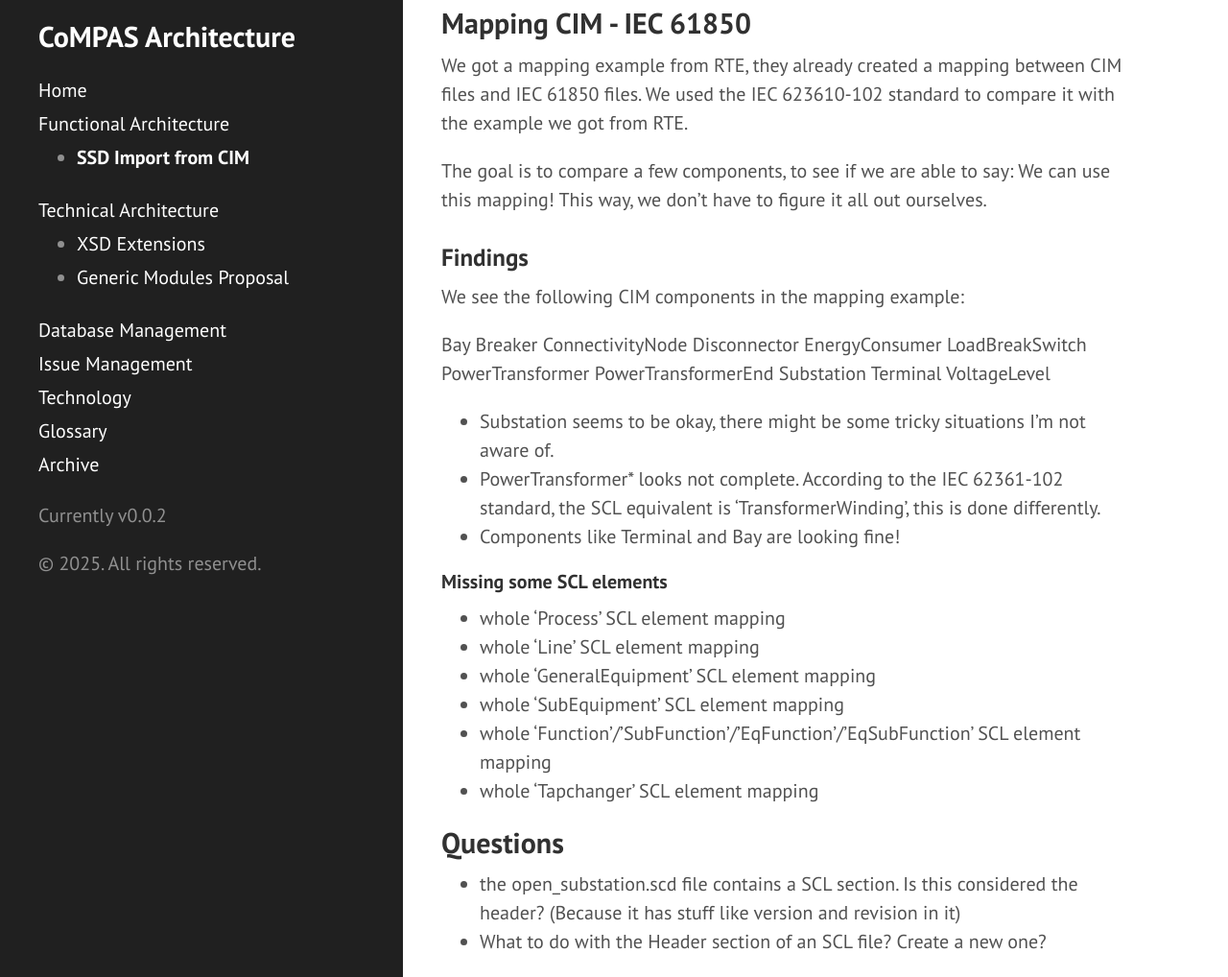
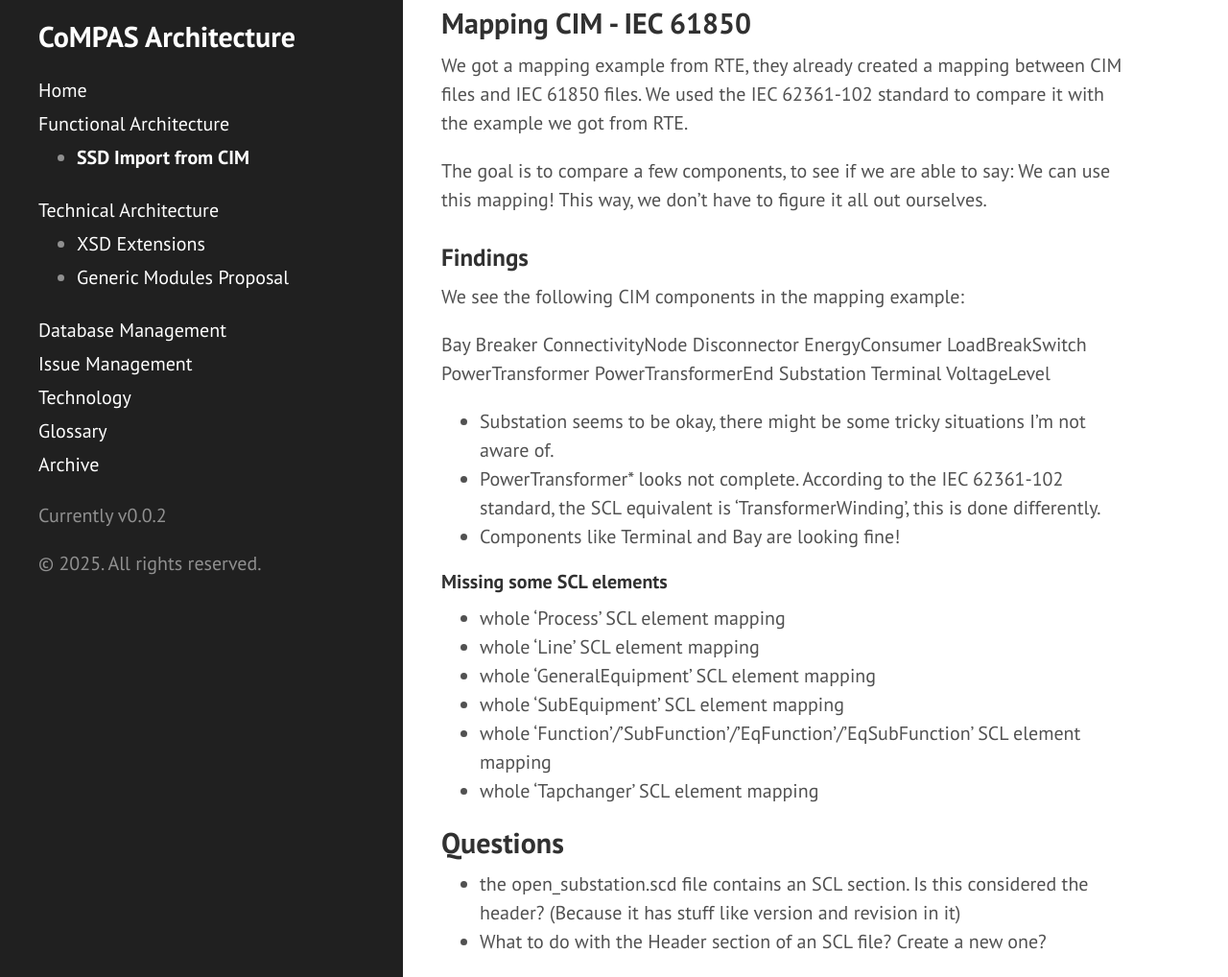
Before and after one commit to com-pas/compas-architecture, a Jekyll site: the page built from CIM_61850_MAPPING.md, in a window 1280 px wide and 1400 px high. Shown: the part 147-1165 px from the top of the window at 96% size. Built offline with Jekyll 4.4.1, drawn with Linux system fonts in a browser that asks for light colours; our own code applies the rules of GitHub Pages for plain Markdown files.

Commit message:
Update CIM_61850_MAPPING.md
fixed small typos

Signed-off-by: John Archer <jarcher@gmail.com>

```diff
--- a/CIM_61850_MAPPING.md
+++ b/CIM_61850_MAPPING.md
@@ -7,7 +7,7 @@ SPDX-License-Identifier: CC-BY-4.0
 ## Mapping CIM - IEC 61850
 
 We got a mapping example from RTE, they already created a mapping between CIM files and IEC 61850 files.
-We used the IEC 623610-102 standard to compare it with the example we got from RTE.
+We used the IEC 62361-102 standard to compare it with the example we got from RTE.
 
 The goal is to compare a few components, to see if we are able to say: We can use this mapping!
 This way, we don't have to figure it all out ourselves.
@@ -40,7 +40,7 @@ VoltageLevel
 - whole 'Tapchanger' SCL element mapping
 
 ## Questions
-- the open_substation.scd file contains a SCL section. Is this considered the header? (Because it has stuff like version and revision in it)
+- the open_substation.scd file contains an SCL section. Is this considered the header? (Because it has stuff like version and revision in it)
 - What to do with the Header section of an SCL file? Create a new one?
 
 ## Conclusion
```
